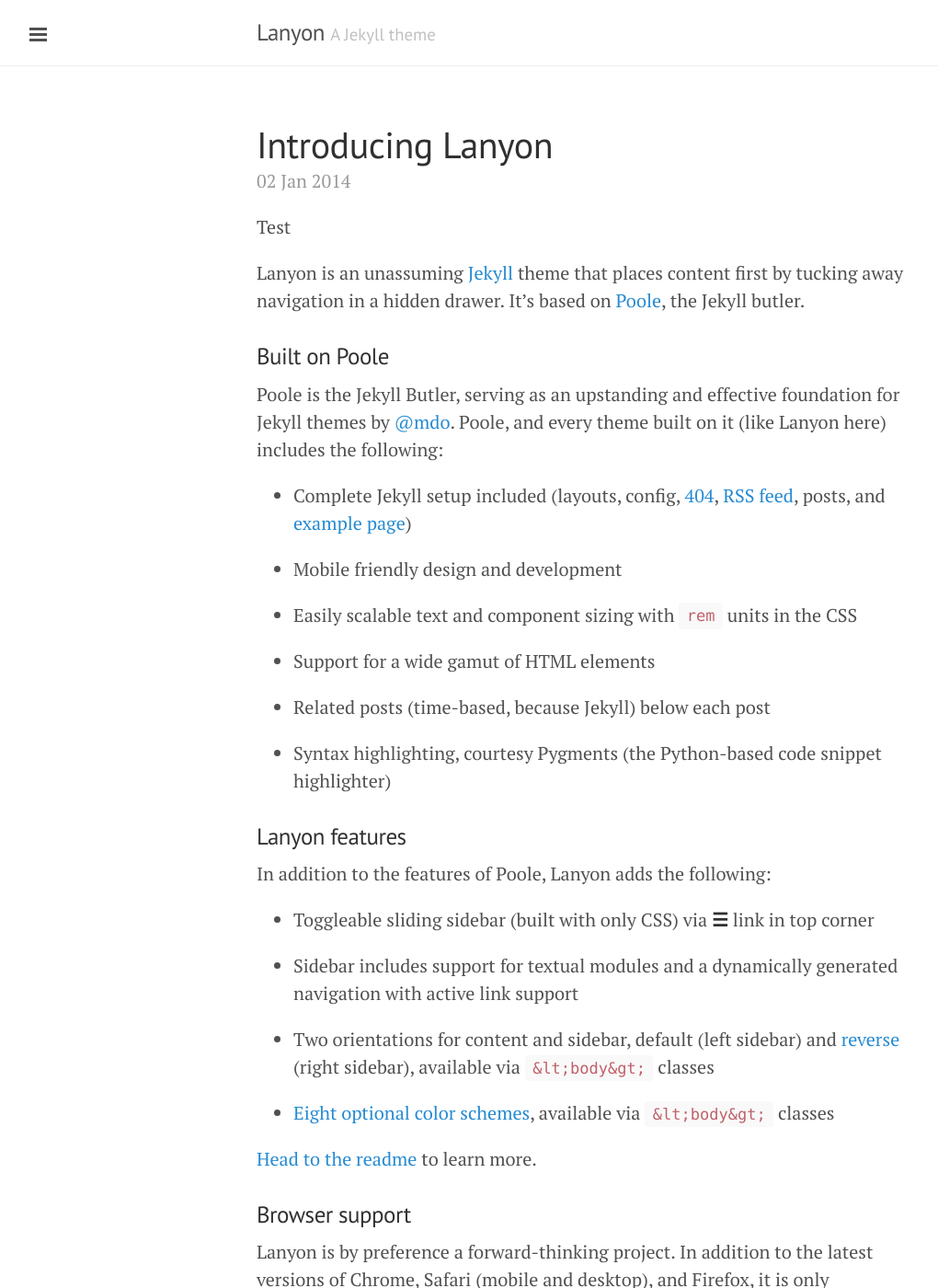
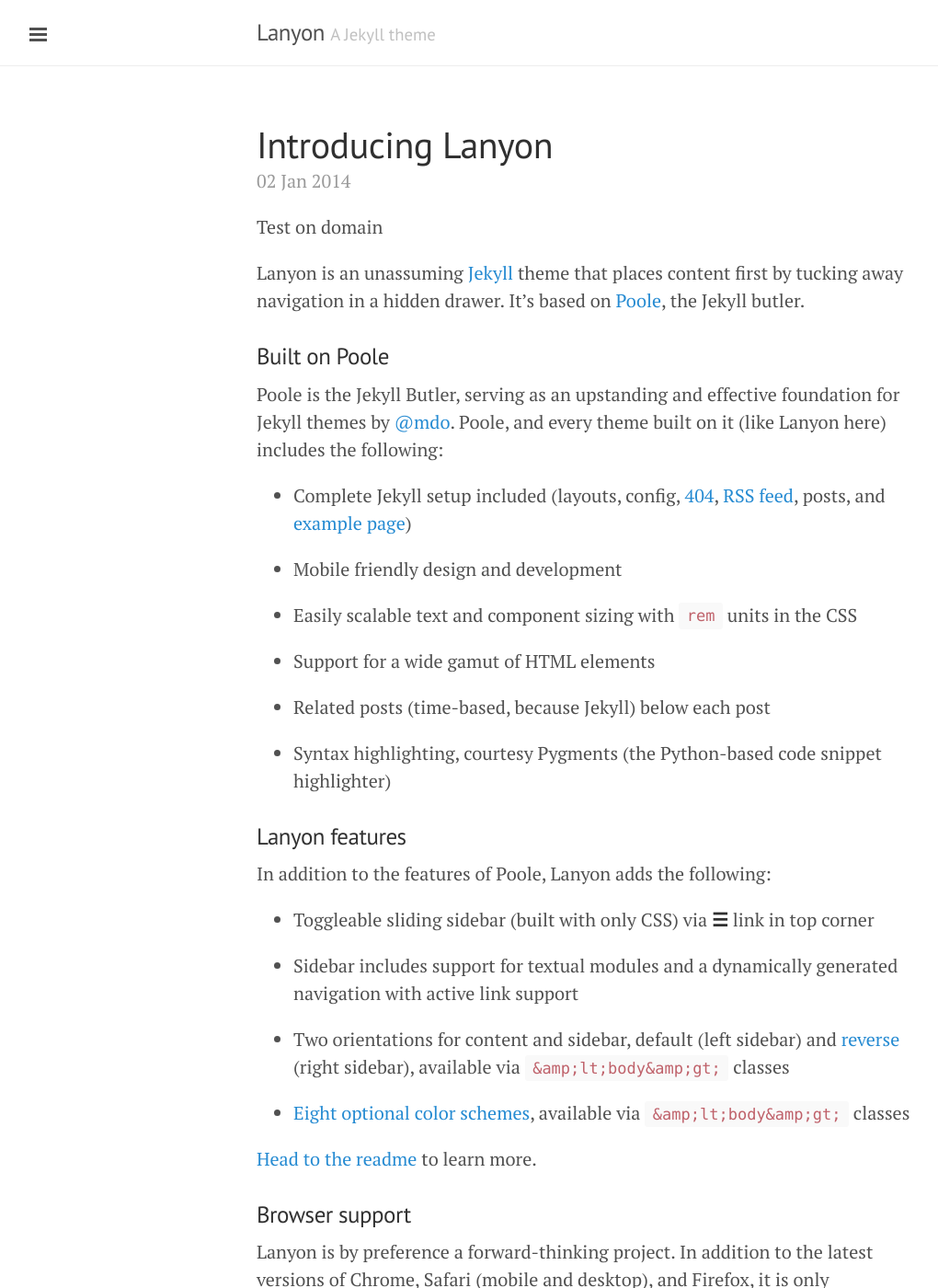
Before and after one commit to MikeTV/PositiveTinker, a Jekyll site: the page built from _posts/2014-01-02-introducing-lanyon.md, in a window 1280 px wide and 1400 px high. Shown: the whole window at 92% size, without its empty margins (1-1021 px from the left). Built offline with Jekyll 4.4.1, drawn with Linux system fonts in a browser that asks for light colours; Markdown is read by kramdown in place of the engine named in the settings; some of the changed lines change nothing that is shown.

Commit message:
Update from Forestry.io - 2014-01-02-introducing-lanyon.md

```diff
--- a/_posts/2014-01-02-introducing-lanyon.md
+++ b/_posts/2014-01-02-introducing-lanyon.md
@@ -5,7 +5,7 @@
 ---
 
 
-Test
+Test on domain
 
 Lanyon is an unassuming [Jekyll](http://jekyllrb.com) theme that places content first by tucking away navigation in a hidden drawer. It's based on [Poole](http://getpoole.com), the Jekyll butler.
 
@@ -33,9 +33,9 @@
 
 * Sidebar includes support for textual modules and a dynamically generated navigation with active link support
 
-* Two orientations for content and sidebar, default (left sidebar) and [reverse](https://github.com/poole/lanyon#reverse-layout) (right sidebar), available via `&lt;body&gt;` classes
+* Two orientations for content and sidebar, default (left sidebar) and [reverse](https://github.com/poole/lanyon#reverse-layout) (right sidebar), available via `&amp;lt;body&amp;gt;` classes
 
-* [Eight optional color schemes](https://github.com/poole/lanyon#themes), available via `&lt;body&gt;` classes
+* [Eight optional color schemes](https://github.com/poole/lanyon#themes), available via `&amp;lt;body&amp;gt;` classes
 
 [Head to the readme](https://github.com/poole/lanyon#readme) to learn more.
 
```
